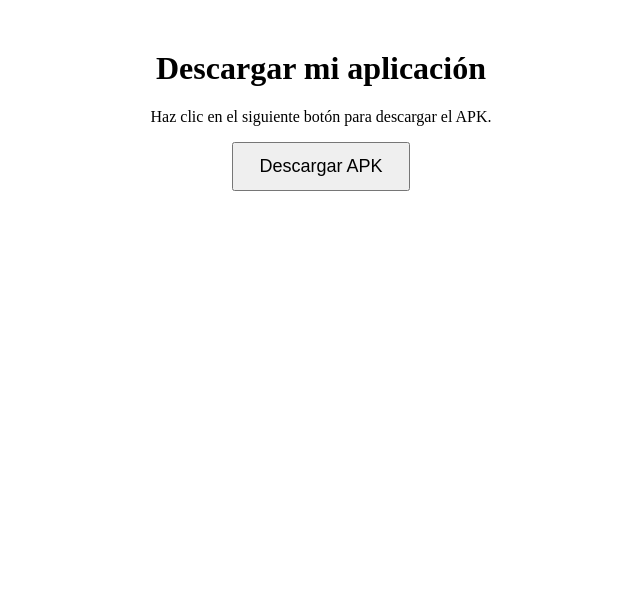
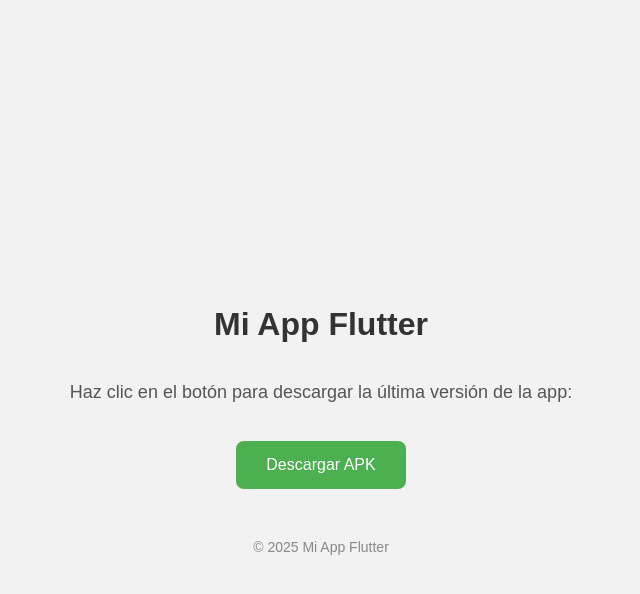
Before and after one commit to JoseRa3009/orizaba_caritas, a plain HTML site: page index.html in a window 1280 px wide. Shown: the whole page, without its empty margins (319-959 px from the left). Drawn offline with Linux system fonts and the light colour scheme.

Commit message:
Update index.html

```diff
--- a/index.html
+++ b/index.html
@@ -1,19 +1,66 @@
 <!DOCTYPE html>
-<html>
+<html lang="es">
 <head>
   <meta charset="UTF-8">
-  <title>Descargar App</title>
+  <meta name="viewport" content="width=device-width, initial-scale=1.0">
+  <title>Descargar Mi App</title>
+  <style>
+    body {
+      font-family: Arial, sans-serif;
+      background-color: #f2f2f2;
+      display: flex;
+      flex-direction: column;
+      align-items: center;
+      justify-content: center;
+      min-height: 100vh;
+      margin: 0;
+      padding: 20px;
+    }
+
+    h1 {
+      color: #333;
+    }
+
+    p {
+      font-size: 18px;
+      color: #555;
+    }
+
+    a button {
+      background-color: #4CAF50;
+      color: white;
+      padding: 15px 30px;
+      border: none;
+      border-radius: 8px;
+      font-size: 16px;
+      cursor: pointer;
+      margin-top: 20px;
+      transition: background-color 0.3s;
+    }
+
+    a button:hover {
+      background-color: #45a049;
+    }
+
+    footer {
+      margin-top: 50px;
+      font-size: 14px;
+      color: #888;
+    }
+  </style>
 </head>
-<body style="text-align: center; margin-top: 50px;">
+<body>
 
-  <h1>Descargar mi aplicación</h1>
-  <p>Haz clic en el siguiente botón para descargar el APK.</p>
+  <h1>Mi App Flutter</h1>
+  <p>Haz clic en el botón para descargar la última versión de la app:</p>
 
-  <a href="app-release.apk" download>
-    <button style="padding: 12px 25px; font-size: 18px;">
-      Descargar APK
-    </button>
+  <a href="ENLACE_DE_TU_APK" download>
+    <button>Descargar APK</button>
   </a>
+
+  <footer>
+    &copy; 2025 Mi App Flutter
+  </footer>
 
 </body>
 </html>
```
